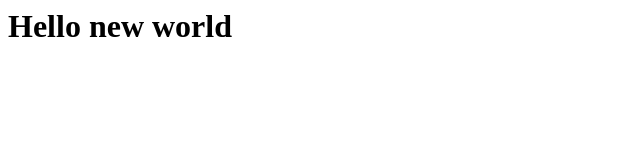
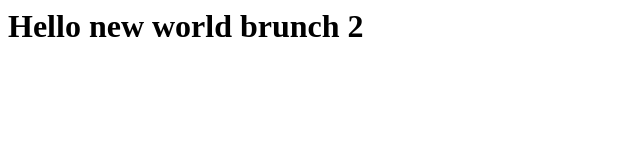
Before and after one commit to AsfaqueAhmed/goppo, a plain HTML site: page public/index.html in a window 1280 px wide. Shown: the whole page, without its empty margins (0-640 px from the left). Drawn offline with Linux system fonts and the light colour scheme.

Commit message:
content update

```diff
--- a/public/index.html
+++ b/public/index.html
@@ -6,6 +6,6 @@
   <title>Document</title>
 </head>
 <body>
-  <h1>Hello new world</h1>
+  <h1>Hello new world brunch 2</h1>
 </body>
 </html>
```
